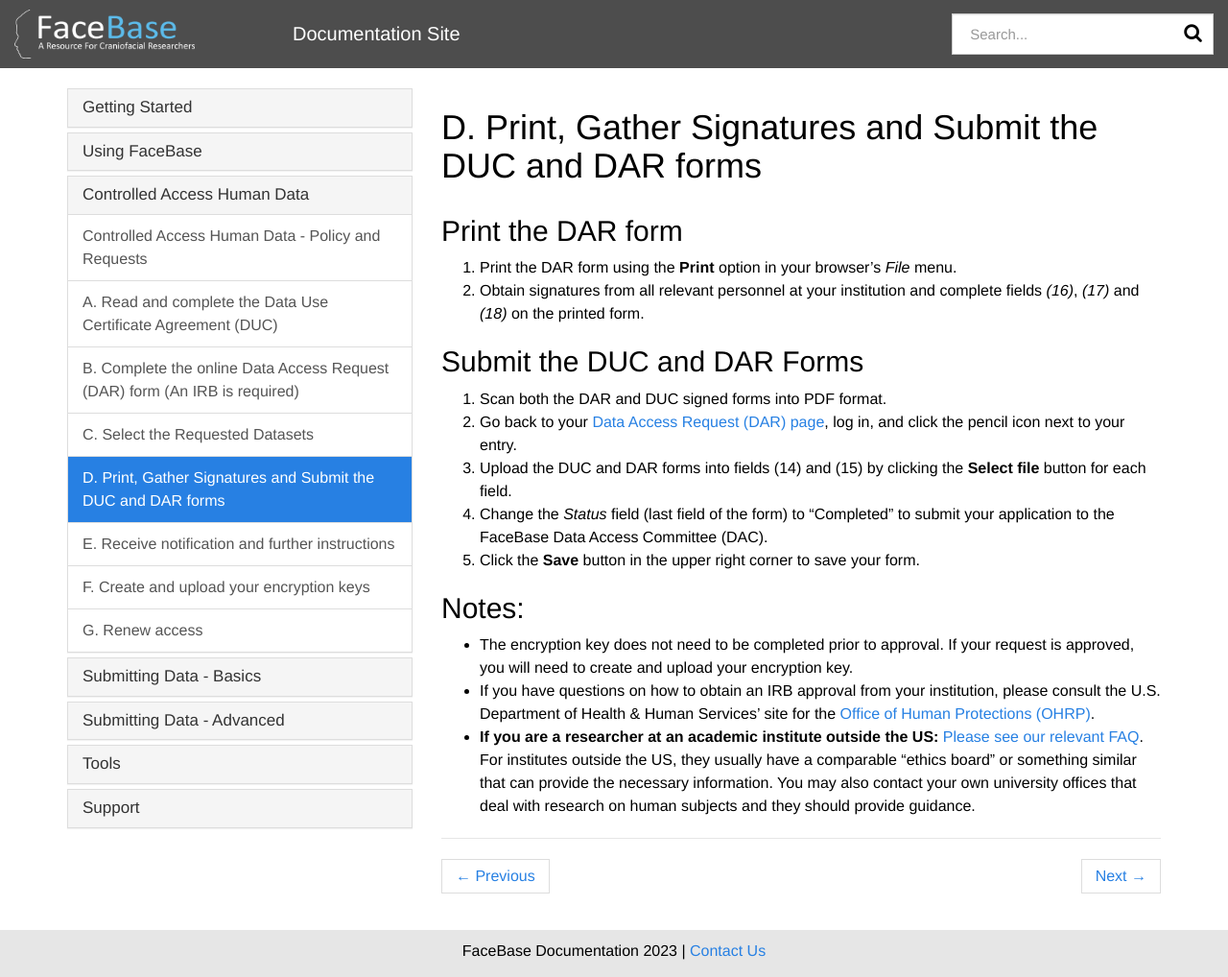
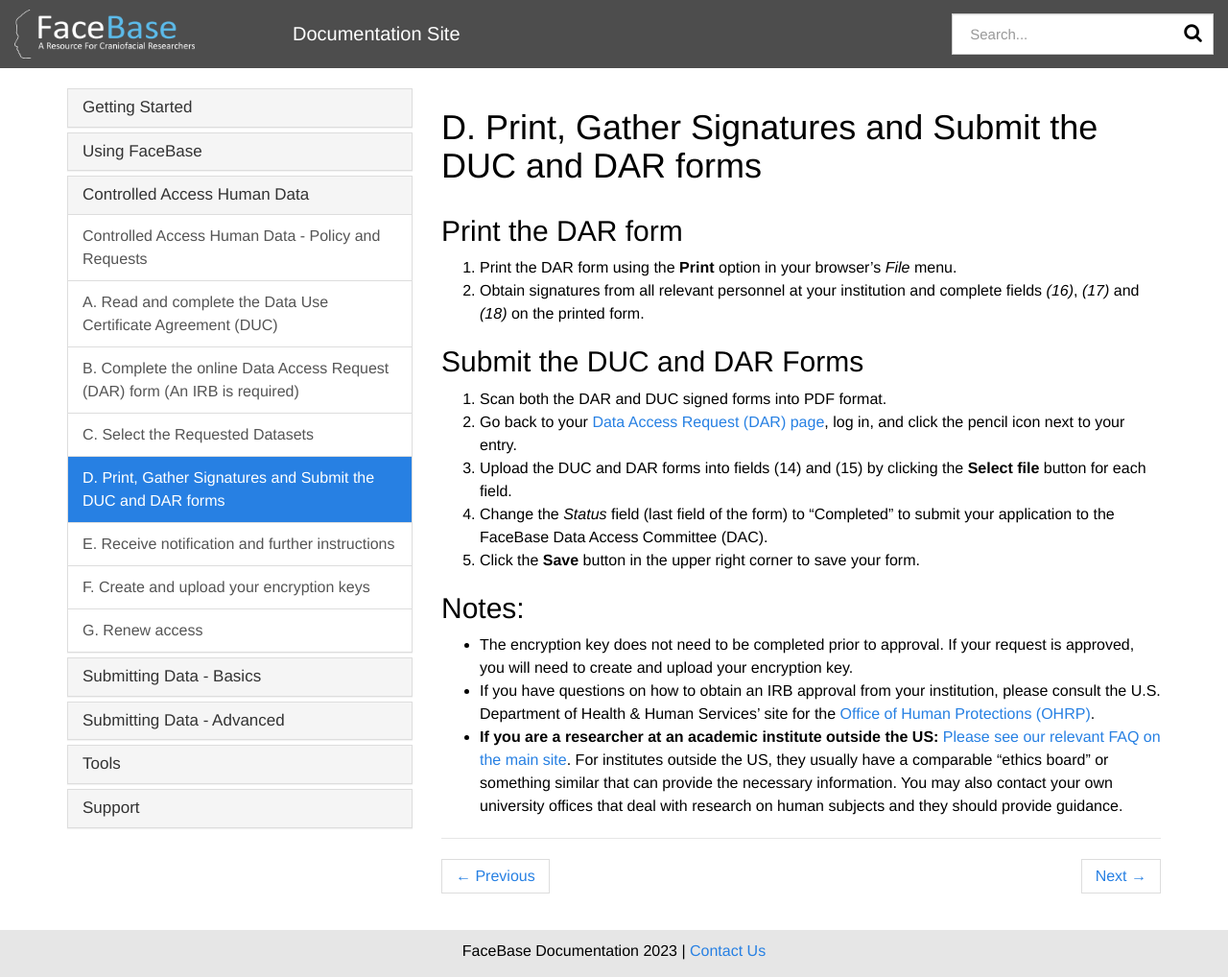
Before and after one commit to informatics-isi-edu/facebase-docs, a Jekyll site: the page built from docs/_docs/human-data/print-sign-submit.md, in a window 1280 px wide and 1018 px high. Shown: the whole window at 96% size. Built offline with Jekyll 4.4.1, drawn with Linux system fonts in a browser that asks for light colours.

Commit message:
fixing link to FAQ

```diff
--- a/docs/_docs/human-data/print-sign-submit.md
+++ b/docs/_docs/human-data/print-sign-submit.md
@@ -20,4 +20,4 @@
 
 - The encryption key does not need to be completed prior to approval. If your request is approved, you will need to create and upload your encryption key.
 - If you have questions on how to obtain an IRB approval from your institution, please consult the U.S. Department of Health & Human Services' site for the [Office of Human Protections (OHRP)](https://www.hhs.gov/ohrp/).
-- **If you are a researcher at an academic institute outside the US:** [Please see our relevant FAQ](/help/faqs/#irb). For institutes outside the US, they usually have a comparable “ethics board” or something similar that can provide the necessary information. You may also contact your own university offices that deal with research on human subjects and they should provide guidance.
+- **If you are a researcher at an academic institute outside the US:** [Please see our relevant FAQ on the main site](https://www.facebase.org/help/faqs/#irb). For institutes outside the US, they usually have a comparable “ethics board” or something similar that can provide the necessary information. You may also contact your own university offices that deal with research on human subjects and they should provide guidance.
```
Also changed, not shown: docs/_docs/human-data/dar.md (+1 -1 lines).
